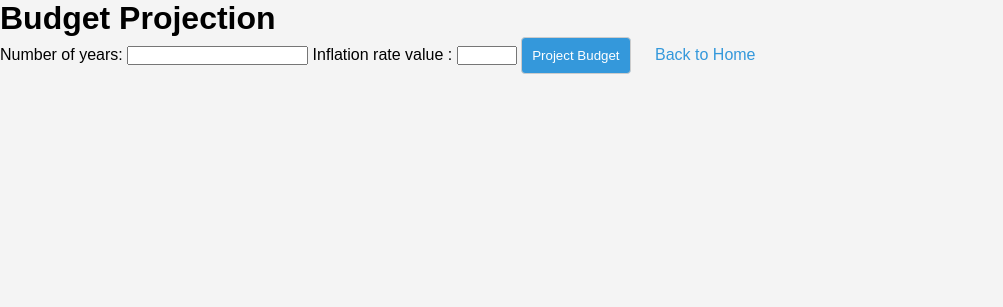
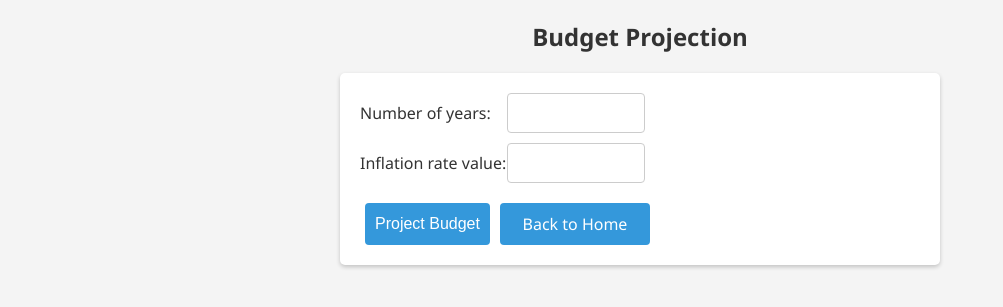
Before and after one commit to YusuffDevOps/MUC-app, a Flask app: page /project-budget in a window 1280 px wide. Shown: the top 307 px of the page, without its empty margins (0-1003 px from the left). Run offline with Flask 2, Linux system fonts and the light colour scheme; parts of the project's set-up code (start-up, migrations or seed data) failed here and were passed over; some libraries are stand-ins or nearby versions.

Commit message:
Added Josh's Frontend files

```diff
--- /dev/null
+++ b/static/budget.css
@@ -0,0 +1,77 @@
+body {
+        font-family: 'Segoe UI', Tahoma, Geneva, Verdana, sans-serif;
+        background-color: #f4f4f4;
+        color: #333;
+        padding: 20px;
+        margin: 0;
+    }
+
+    h1 {
+        font-size: 1.5em;
+        text-align: center;
+        margin-bottom: 20px;
+    }
+
+    .centered-form {
+        max-width: 600px;
+        margin: 0 auto;
+        padding: 20px;
+        background-color: white;
+        border-radius: 5px;
+        box-shadow: 0 2px 4px rgba(0, 0, 0, 0.2);
+    }
+
+    .centered-form input[type="number"] {
+        padding: 10px;
+        border: 1px solid #ccc;
+        border-radius: 4px;
+        font-size: 1em;
+        margin: 0 10px;
+        width: 150px;
+    }
+
+    .button-group {
+        display: flex;
+        justify-content: center;
+        margin-top: 20px;
+    }
+
+    .button-group>* {
+        padding: 10px;
+        margin: 0 5px;
+        border: 1px solid #ccc;
+        border-radius: 4px;
+        font-size: 1em;
+        text-decoration: none;
+        background-color: #3498db;
+        color: white;
+        border: none;
+        cursor: pointer;
+    }
+
+    input[type="submit"]:hover,
+    a.back-home-button:hover {
+        background-color: #2980b9;
+    }
+
+    .input-group {
+        display: flex;
+        align-items: center;
+        margin-bottom: 10px;
+    }
+
+    .input-group label {
+        flex-shrink: 0;
+        margin-right: 10px;
+        white-space: nowrap;
+    }
+
+    .input-group input[type="number"] {
+        flex-grow: 1;
+        margin-right: 10px;
+    }
+
+    .input-group label,
+    .input-group input[type="number"] {
+        width: calc(50% - 20px);
+    }
--- a/static/styles.css
+++ b/static/styles.css
@@ -57,12 +57,13 @@ body {
 }
 
 .icon-item {
-  background-color: azure;
+  background-color: #f4f4f4;
   border-radius: 10px;
   margin: 1em;
   padding: 1em;
   width: 150px;
   text-align: center;
+  box-shadow: 0 2px 4px rgba(0, 0, 0, 0.1);
 }
 
 .icon-item img {
@@ -80,23 +81,18 @@ footer {
   width: 100%;
 }
 
-/* Form and button container */
 .form-container {
   text-align: center;
   padding: 20px;
   background-color: #f4f4f4;
-  /* Grey background */
 }
 
-/* Inline form styling */
 form {
   display: inline-block;
-  /* Display form inline */
   margin-right: 20px;
-  /* Spacing between form and 'Back to Home' button */
 }
 
-/* Back to Home button styling, displayed inline next to the form */
+.find-table-button,
 .back-home-button {
   display: inline-block;
   background-color: #3498DB;
@@ -106,13 +102,17 @@ form {
   border: none;
   border-radius: 5px;
   cursor: pointer;
+  box-sizing: border-box;
+  width: 150px;
+  text-align: center;
+  font-size: 15px;
 }
 
+.find-table-button:hover,
 .back-home-button:hover {
   background-color: #2980B9;
 }
 
-/* Table Styles */
 table {
   width: 100%;
   border-collapse: collapse;
@@ -141,7 +141,6 @@ tr:nth-child(even) {
   background-color: white;
 }
 
-/* Input styles */
 input[type="text"],
 input[type="email"],
 input[type="submit"] {
@@ -154,7 +153,6 @@ input[type="submit"] {
 input[type="email"],
 input[type="text"] {
   width: calc(100% - 22px);
-  /* Adjust width considering padding and border */
 }
 
 input[type="submit"] {
@@ -162,7 +160,6 @@ input[type="submit"] {
   color: white;
   cursor: pointer;
   margin-right: 0;
-  /* Overrides previous margin-right */
 }
 
 input[type="submit"]:hover {
--- a/templates/index.html
+++ b/templates/index.html
@@ -32,7 +32,6 @@
                 <a href="/project-budget"><img src="{{ url_for('static', filename='supplier.webp') }}" alt="Orders"></a>
                 <span>Budget Projection</span>
             </div>
-            <!-- Repeat for each icon -->
         </div>
     </main>
     <footer>
--- a/templates/project_budget.html
+++ b/templates/project_budget.html
@@ -5,16 +5,27 @@
     <meta charset="UTF-8">
     <title>Budget Projection</title>
     <link rel="stylesheet" href="{{ url_for('static', filename='styles.css') }}">
+    <link rel="stylesheet" href="{{ url_for('static', filename='budget.css') }}">
 </head>
 
 <body>
     <h1>Budget Projection</h1>
-    <form action="/project-budget" method="post">
-        Number of years: <input type="number" name="numYears">
-        Inflation rate value : <input type="number" name="rate" min="1" max="100">
-        <input type="submit" value="Project Budget">
-    </form>
-    <a href="/">Back to Home</a>
+    <div class="centered-form">
+        <form action="/project-budget" method="post">
+            <div class="input-group">
+                <label for="numYears">Number of years: </label>
+                <input type="number" id="numYears" name="numYears" min="1" max="100">
+            </div>
+            <div class="input-group">
+                <label for="rate">Inflation rate value:</label>
+                <input type="number" id="rate" name="rate" min="1" max="100">
+            </div>
+            <div class="button-group">
+                <button type="submit" class="form-button">Project Budget</button>
+                <a href="/" class="form-button back-home-button">Back to Home</a>
+            </div>
+        </form>
+    </div>
     {% if data!= [] %}
     <table>
         <tr>
--- a/templates/show_table.html
+++ b/templates/show_table.html
@@ -12,7 +12,7 @@
     <h1>Show Tables</h1>
     <form action="/show-table" method="post" style="display: inline-block; margin-right: 20px;">
       Table Name: <input type="text" name="name">
-      <input type="submit" value="Find Table">
+      <input type="submit" value="Find Table" class="find-table-button">
       <a href="/" class="back-home-button">Back to Home</a>
     </form>
   </div>
```
Also changed, not shown: static/expense.css (added, +79 -0 lines), templates/add_supplier.html (+83 -3 lines), templates/annual_expense.html (+25 -14 lines).
